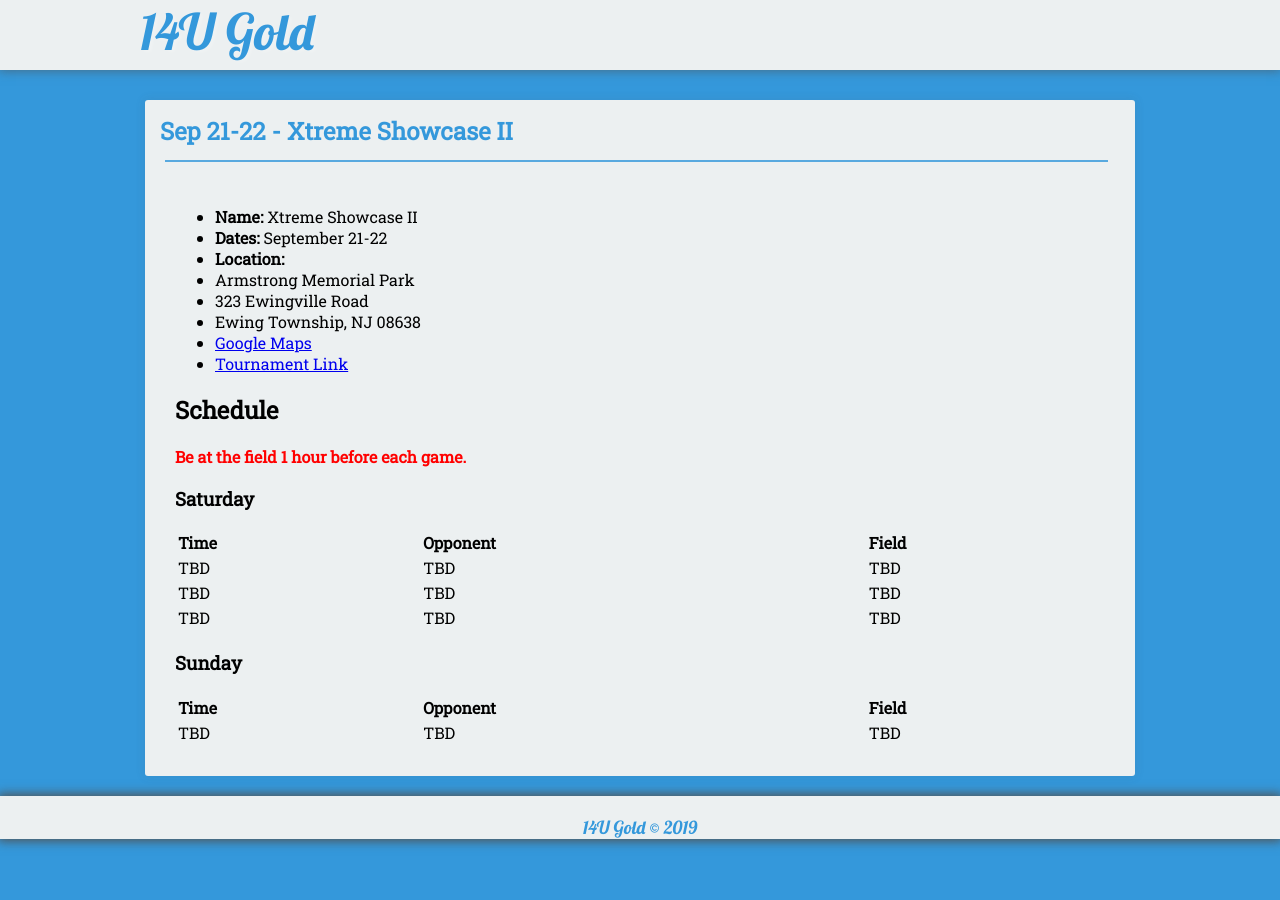
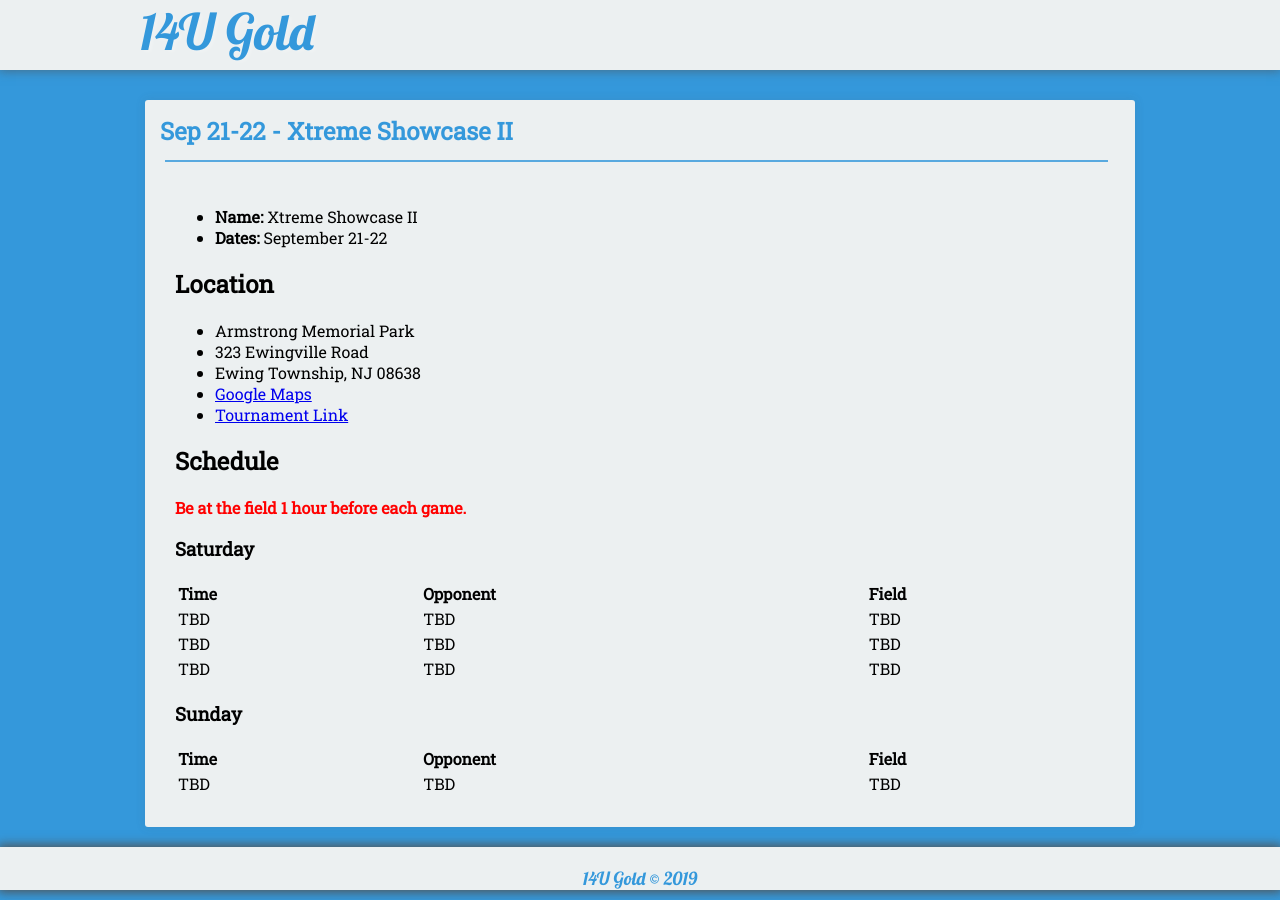
Before and after one commit to seanmerrow/ecf, a Jekyll site: the page built from _posts/2019-08-15-Jun-14.md, in a window 1280 px wide. Built offline with Jekyll 4.4.1, drawn with Linux system fonts in a browser that asks for light colours; nearby versions of some CDN libraries.

Commit message:
Update 2019-08-15-Jun-14.md

```diff
--- a/_posts/2019-08-15-Jun-14.md
+++ b/_posts/2019-08-15-Jun-14.md
@@ -10,7 +10,8 @@ category:
 ---
 * **Name:** Xtreme Showcase II
 * **Dates:** September 21-22
-* **Location:**
+
+## Location
 * Armstrong Memorial Park
 * 323 Ewingville Road
 * Ewing Township, NJ 08638
```
